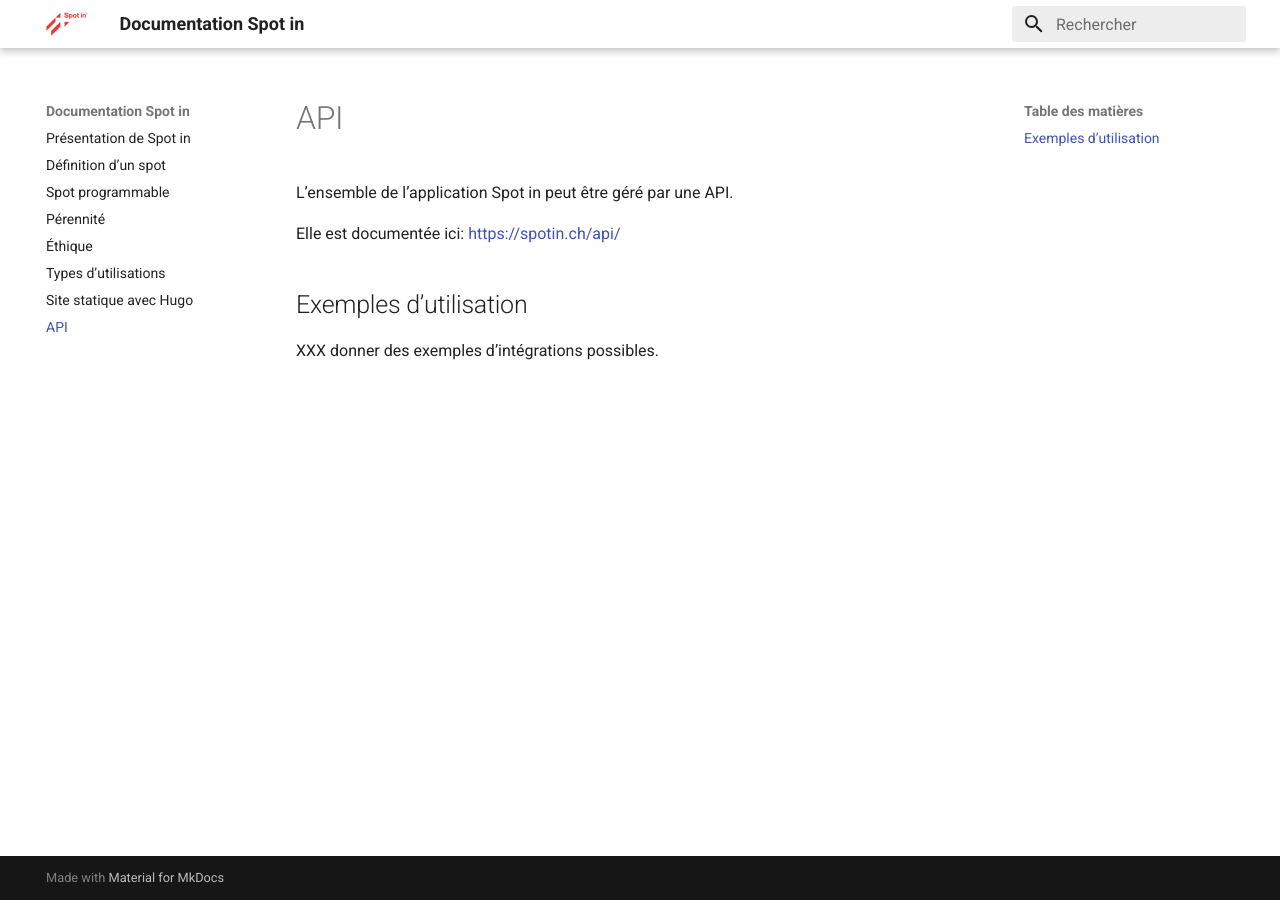
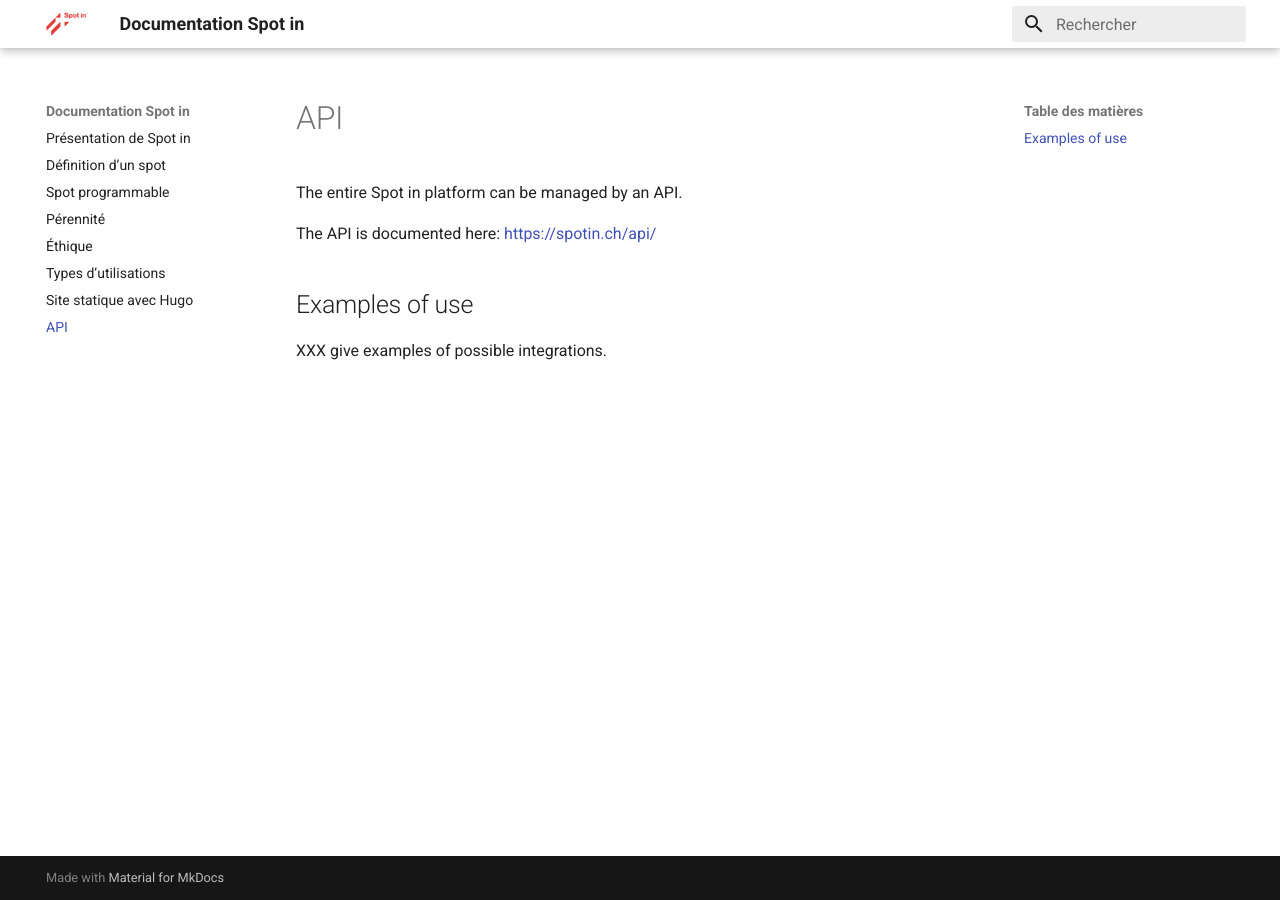
Before and after one commit to nfriedli/docs.spotin.ch, an MkDocs documentation site: the page built from docs/api.md, in a window 1280 px wide. Built offline with MkDocs 1.6.1 and Material for MkDocs 9.7.7, drawn with Linux system fonts in a browser that asks for light colours.

Commit message:
Update api.md
English translation

```diff
--- a/docs/api.md
+++ b/docs/api.md
@@ -1,9 +1,9 @@
 # API
 
-L’ensemble de l’application Spot in peut être géré par une API.
+The entire Spot in platform can be managed by an API.
 
-Elle est documentée ici: https://spotin.ch/api/
+The API is documented here: https://spotin.ch/api/
 
-## Exemples d’utilisation
+## Examples of use
 
-XXX donner des exemples d’intégrations possibles.
+XXX give examples of possible integrations.
```
